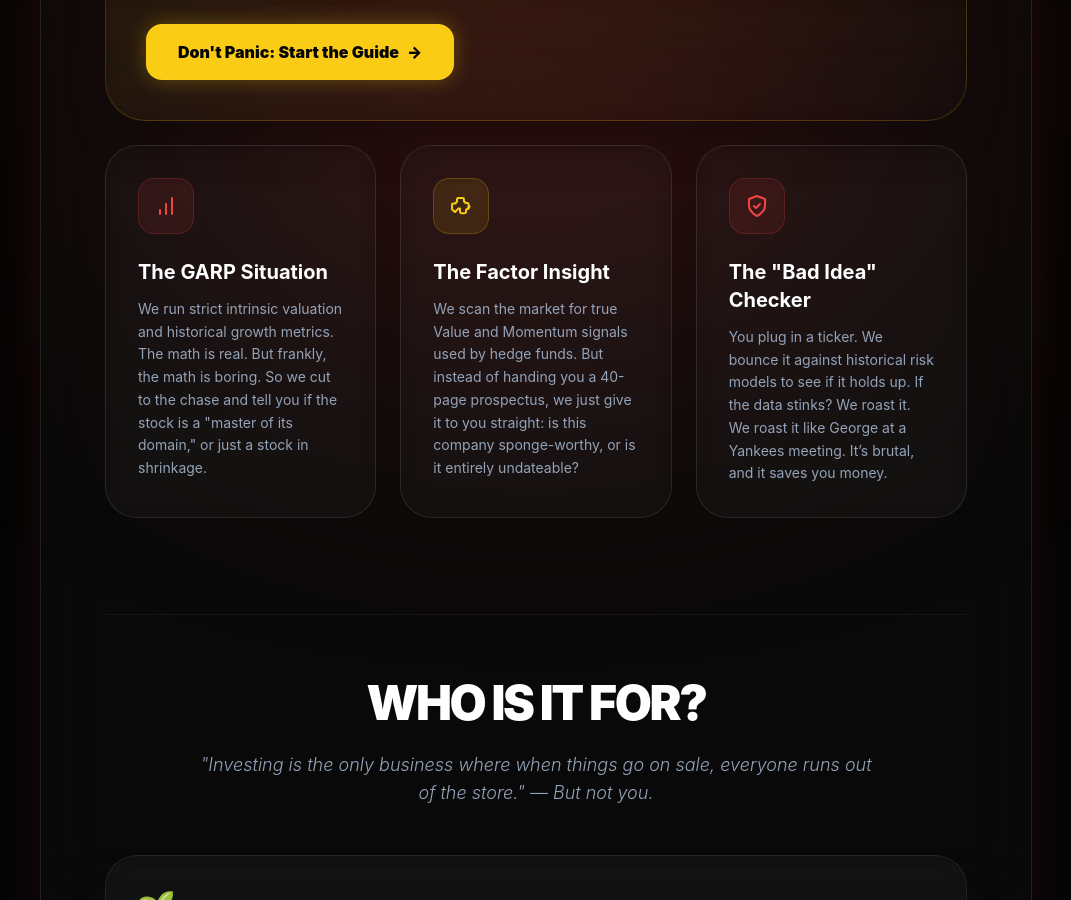
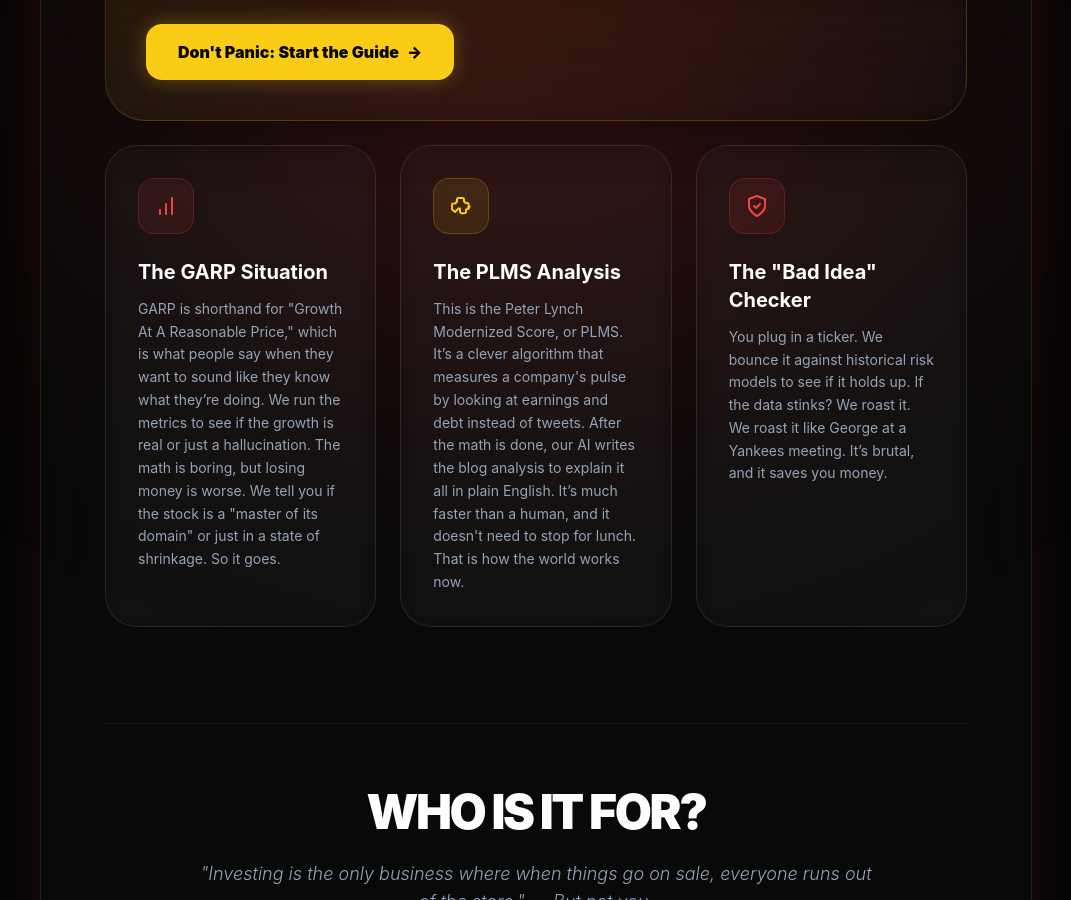
Before and after one commit to sivi29y/smartin-privacy, a Jekyll site: the page built from index.html, in a window 1280 px wide and 900 px high, scrolled down 1515 px. Shown: the whole window, without its empty margins (104-1175 px from the left). Built offline with Jekyll 4.4.1, drawn with Linux system fonts in a browser that asks for light colours; nearby versions of some CDN libraries.

Commit message:
Rewrite bento grid content: Vonnegut voice, PLMS correction, and immediate term explanations

```diff
--- a/index.html
+++ b/index.html
@@ -351,7 +351,7 @@
                     </div>
                     <h3 class="text-xl font-bold text-white mb-3">The GARP Situation</h3>
                     <p class="text-slate-400 text-sm leading-relaxed">
-                        We run strict intrinsic valuation and historical growth metrics. The math is real. But frankly, the math is boring. So we cut to the chase and tell you if the stock is a "master of its domain," or just a stock in shrinkage.
+                        GARP is shorthand for "Growth At A Reasonable Price," which is what people say when they want to sound like they know what they’re doing. We run the metrics to see if the growth is real or just a hallucination. The math is boring, but losing money is worse. We tell you if the stock is a "master of its domain" or just in a state of shrinkage. So it goes.
                     </p>
                 </div>
 
@@ -361,9 +361,9 @@
                     <div class="w-14 h-14 mb-6 text-yellow-400 bg-yellow-400/10 rounded-2xl flex items-center justify-center border border-yellow-400/20 group-hover:scale-110 transition-transform duration-500 shadow-inner">
                         <svg xmlns="http://www.w3.org/2000/svg" width="24" height="24" viewBox="0 0 24 24" fill="none" stroke="currentColor" stroke-width="2" stroke-linecap="round" stroke-linejoin="round"><path d="M19.4 15a1.4 1.4 0 0 0 .2-1.4v-3.2a1.4 1.4 0 0 0-1.4-1.4H16.4a1.4 1.4 0 0 0-1.4-1.4V5.4a1.4 1.4 0 0 0-1.4-1.4H9.4a1.4 1.4 0 0 0-1.4 1.4V8a1.4 1.4 0 0 0-1.4 1.4H4.4a1.4 1.4 0 0 0-1.4 1.4v3.2a1.4 1.4 0 0 0 .2 1.4L6 18l3.6-3.6a1.4 1.4 0 0 0 1.4.2v3.2a1.4 1.4 0 0 0 1.4 1.4h3.2a1.4 1.4 0 0 0 1.4-1.4V16l3.6-3.6z"/></svg>
                     </div>
-                    <h3 class="text-xl font-bold text-white mb-3">The Factor Insight</h3>
+                    <h3 class="text-xl font-bold text-white mb-3">The PLMS Analysis</h3>
                     <p class="text-slate-400 text-sm leading-relaxed">
-                        We scan the market for true Value and Momentum signals used by hedge funds. But instead of handing you a 40-page prospectus, we just give it to you straight: is this company sponge-worthy, or is it entirely undateable?
+                        This is the Peter Lynch Modernized Score, or PLMS. It’s a clever algorithm that measures a company's pulse by looking at earnings and debt instead of tweets. After the math is done, our AI writes the blog analysis to explain it all in plain English. It’s much faster than a human, and it doesn't need to stop for lunch. That is how the world works now.
                     </p>
                 </div>
 
```
